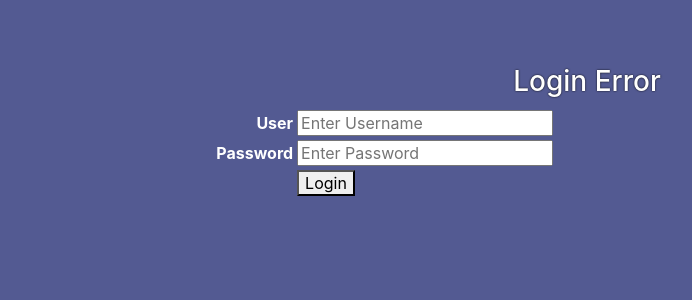
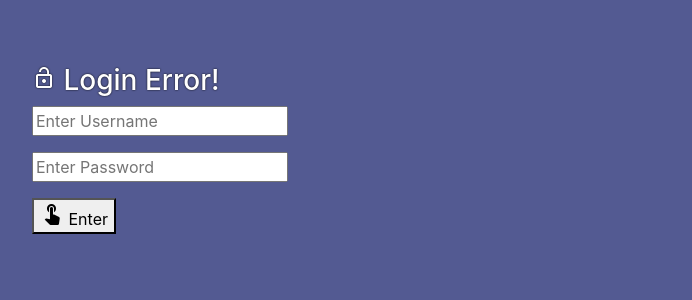
Before and after one commit to guhoffmann/myfilebrowser, a PHP site: page /login.php in a window 1280 px wide. Shown: the top 300 px of the page, without its empty margins (53-745 px from the left). Run offline with PHP 8.4, Linux system fonts and the light colour scheme; the visitor is signed in with stand-in values (Sample User, id 1); data comes from the database, SQL or seed files in the repository; both versions use the stored data as it was after the commit; data that the repository does not hold is empty.

Commit message:
Added user rights and error message if user cleared history!

```diff
--- a/js/myFunctions.js
+++ b/js/myFunctions.js
@@ -423,7 +423,7 @@ function phpInfo() {
  */
 
 function deleteFiles() {
-
+	errorFlag = 0;
 	confirmDialog("<span class='material-icons'>report_problem</span>&nbsp;ACHTUNG!!!",
 		"<div class='info'>Datei(en) wirklich löschen?</br><b>Es gibt keinen Papierkorb!</b></div>",
 		function() {
@@ -439,6 +439,9 @@ function deleteFiles() {
 					data: { objectname: filename, action: "deleteFile" },
 					dataType: "text", // must be sent for browser to get response correctly!
 					success: function(response) {
+						if (response == "error") {
+							alert("For admins only!");
+						}
 						location.reload(true);
 					},
 					error: function(response) {
--- a/login.php
+++ b/login.php
@@ -11,13 +11,14 @@ session_start();
 
 $uname = $_POST['username'];
 $password = $_POST['password'];
+
 header("Content-type: text/html");
 
 include 'cgi-bin/myFunctions.php';
 
 // fetch login infos from db
 $db = connect_db();
-$result = $db->query('SELECT password,homedir FROM users WHERE name ="'.$uname.'" ');
+$result = $db->query('SELECT password,homedir,rights FROM users WHERE name ="'.$uname.'" ');
 $row = $result->fetch();
 
 if ( $result && password_verify($password ,$row[0]) ) {
@@ -26,6 +27,8 @@ if ( $result && password_verify($password ,$row[0]) ) {
 	$db = null;
 	$_SESSION["username"] = $uname;
 	$_SESSION["userdir"] = $row[1];
+	$_SESSION["userrights"] = $row[2];
+	$_SESSION["started"] = "started";  // control variable to see if session was destroyed (e.g. clearing history)!
 	header('Location: main.php');
 
 } else {
@@ -50,18 +53,10 @@ if ( $result && password_verify($password ,$row[0]) ) {
 		<div class="row">
 			<div class="col-sm-12">
 				<form action="login.php" method="post">
-				<table>
-				<th style="text-align:center" colspan="2"><h3>Login Error</h3></th>
-				<tr>
-					<td style="text-align:right"><b>User</b></td>
-					<td><input type="text" placeholder="Enter Username" name="username" required></td>
-				</tr>
-				<tr>
-					<td style="text-align:right"><b>Password</b></td>
-					<td><input type="password" placeholder="Enter Password" name="password" required></td>
-				</tr>
-				<tr><td></td><td><button type="submit">Login</button></td></tr>
-				</table>
+				<h3><i class="material-icons">lock_open</i> Login Error!</h3>
+				<p><input type="text" placeholder="Enter Username" name="username" required></p>
+				<p><input type="password" placeholder="Enter Password" name="password" required></p>
+				<button type="submit"><i class="material-icons">touch_app</i> Enter</button>
 				</form>
 			</div>
 		</div>
```
Also changed, not shown: cgi-bin/actions.php (+8 -3 lines), main.php (+20 -8 lines), myfilebrowser.db, 1 other file.
